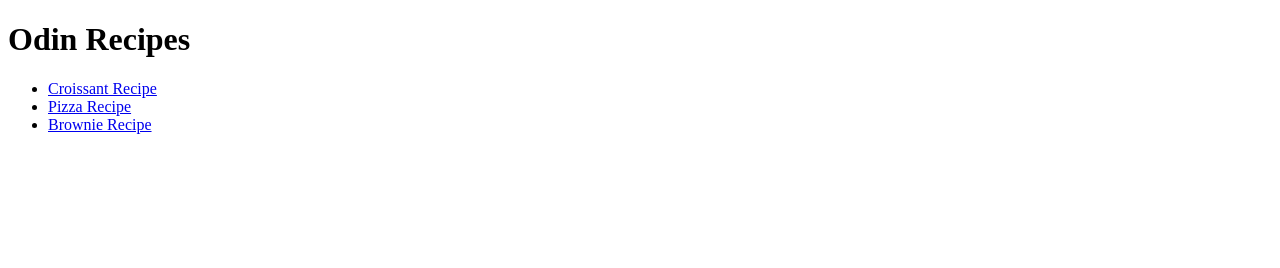
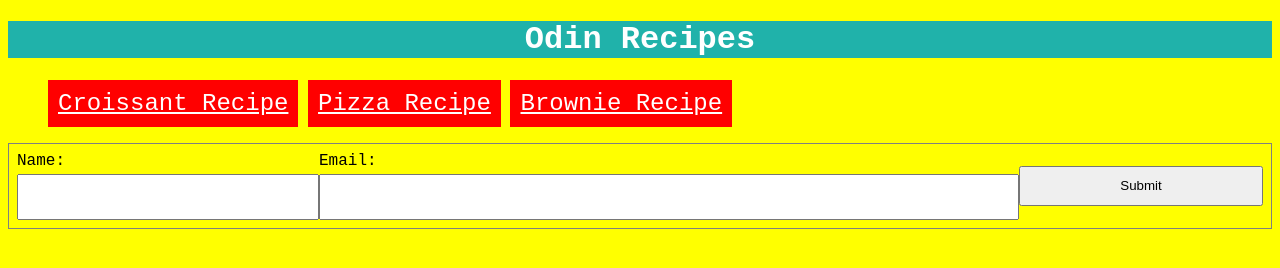
Before and after one commit to Alanox1/odin-recipes, a plain HTML site: page index.html in a window 1280 px wide. Drawn offline with Linux system fonts and the light colour scheme.

Commit message:
add styles at the index.html

```diff
--- a/index.html
+++ b/index.html
@@ -5,13 +5,50 @@
     <meta name="viewport" content="width=device-width, initial-scale=1.0">
     <link rel="stylesheet" href="./style.css">
     <title>Odin Recipes</title>
+
+    <style>
+        form {
+          display: flex;
+          align-items: center;
+          flex-wrap: wrap;
+          gap: 8px;
+        }
+        .name {
+            flex-grow: 1;
+            flex-basis: 120px;
+        }
+        .email {
+            flex-grow: 3;
+          flex-basis: 170px;
+        }
+        button {
+          flex-grow: 1;
+          flex-basis: 70px;
+        }
+      </style>
 </head>
 <body>
-    <h1>Odin Recipes</h1>
+    <h1 id="title">Odin Recipes</h1>
     <ul>
         <li><a href="./recipes/croissants.html">Croissant Recipe</a></li>
         <li><a href="./recipes/pizza.html">Pizza Recipe</a></li>
         <li><a href="./recipes/brownie.html">Brownie Recipe</a></li>
     </ul>
+
+
+
+      <form>
+        <label class="name" for="name-field">
+          Name:
+          <input id="name-field" />
+        </label>
+        <label class="email" for="email-field">
+          Email:
+          <input id="email-field" type="email" />
+        </label>
+        <button>
+          Submit
+        </button>
+      </form>
 </body>
 </html>
--- a/style.css
+++ b/style.css
@@ -0,0 +1,56 @@
+body{
+    font-family: 'Courier New', Courier, monospace;
+    background-color: yellow;
+}
+#title{
+    background-color: lightseagreen;
+    text-align: center;
+    color: white;
+}
+
+a{
+    font-size: 24px;
+    color: white;
+
+}
+
+.subtitle{
+    color: crimson;
+}
+
+img{
+    text-align: center;
+}
+p{
+    font-size: 20px;
+    font-weight: 600;
+}
+
+
+li{
+    list-style: none;
+    display: inline-block;
+    font-size: 20px;
+    background-color: red;
+    padding: 10px;
+}
+
+
+/* Cosmetic styles */
+form {
+    padding: 8px;
+    border: 1px solid hsl(0deg 0% 50%);
+  }
+
+  label {
+    font-weight: 500;
+  }
+  input {
+    display: block;
+    width: 100%;
+    height: 2.5rem;
+    margin-top: 4px;
+  }
+  button {
+    height: 2.5rem;
+  }
```
Also changed, not shown: recipes/brownie.html (+3 -2 lines), recipes/croissants.html (+3 -2 lines), recipes/pizza.html (+3 -2 lines).
